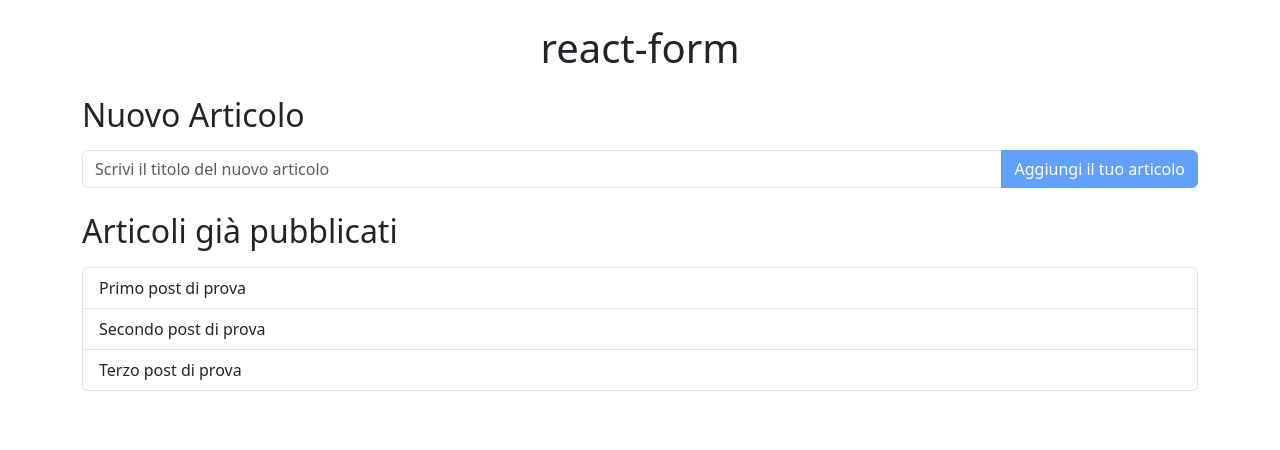
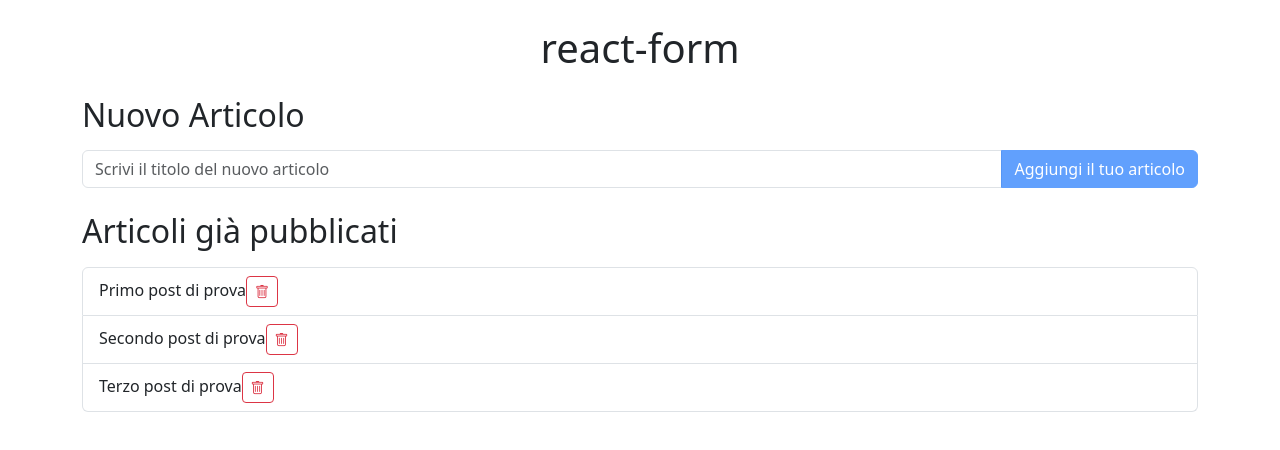
Before and after one commit to Gianluca-Loddo/react-form, a React (Vite) app: page / in a window 1280 px wide. Shown: the top 450 px of the page. Built offline with nearby package versions, Linux system fonts and the light colour scheme.

Commit message:
BONUS : remove item with icon (bootstrap-icons)

```diff
--- a/src/App.jsx
+++ b/src/App.jsx
@@ -2,14 +2,17 @@ import { useState } from 'react';
 import './App.css';
 
 function App() {
+  // stato per gli articoli
   const [articles, setArticles] = useState([
     'Primo post di prova',
     'Secondo post di prova',
     'Terzo post di prova',
   ]);
 
+  // stato per il nuovo titolo
   const [newTitle, setNewTitle] = useState('');
 
+  // funzione per aggiungere un nuovo titolo
   const addTitle = (event) => {
     event.preventDefault();
     const title = newTitle.trim();
@@ -18,14 +21,19 @@ function App() {
     setNewTitle('');
   };
 
+  // BONUS: cancellare per indice (immutabilità con filter)
+  const deleteTitle = (index) => {
+    setArticles(articles.filter((_, i) => i !== index)); // filtro tutti gli articoli tranne quello con l'indice specificato
+  };
+
   const isEmpty = newTitle.trim().length === 0;
 
   return (
     <>
       <div className="container py-4">
         <h1 className="text-center mb-4">react-form</h1>
+
         <h2 className="mb-3">Nuovo Articolo</h2>
-
         <form onSubmit={addTitle} className="mb-4">
           <div className="input-group">
             <input
@@ -45,8 +53,21 @@ function App() {
 
         <ul className="list-group">
           {articles.map((title, i) => (
-            <li key={i} className="list-group-item">
+            <li
+              key={i}
+              className="list-group-item"
+            >
               {title}
+
+              {/* BONUS: bottone icona cestino per eliminare (Bootstrap Icons) */}
+              <button
+              type='button'
+              className="btn btn-sm btn-outline-danger"
+              aria-label={`Elimina ${title}`}
+              onClick={() => deleteTitle(i)}
+              >
+                <i className="bi bi-trash"></i> {/* icona cestino */}
+              </button>
             </li>
           ))}
         </ul>
```
